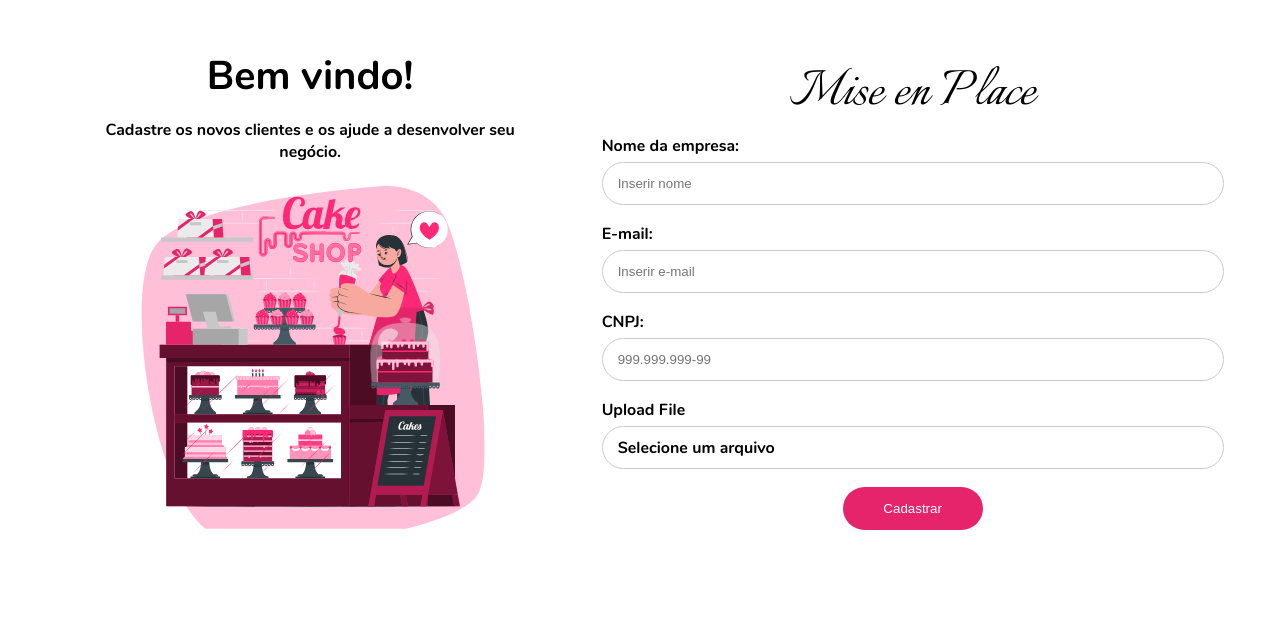
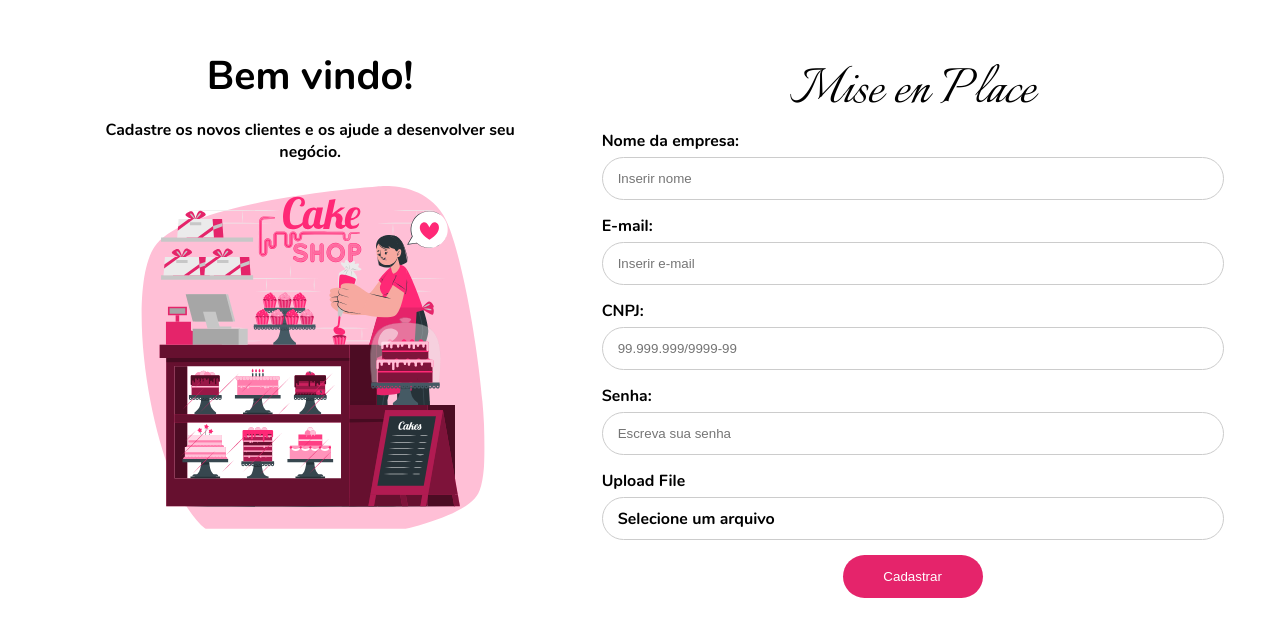
Before and after one commit to Grupo03-SPTECH20241/fe_MiseEnPlace, a React (Create React App) app in the folder mise-en-place/: page /Cadastro in a window 1280 px wide. Shown: the part 108-744 px from the top of the page. Built offline with nearby package versions, Linux system fonts and the light colour scheme.

Commit message:
fe_MiseEnPlace -> Integração tela de cadastro com o Back-end

```diff
--- a/mise-en-place/package.json
+++ b/mise-en-place/package.json
@@ -15,6 +15,7 @@
         "react": "^18.3.1",
         "react-chartjs-2": "^5.2.0",
         "react-dom": "^18.3.1",
+        "react-input-mask": "^2.0.4",
         "react-router-dom": "^6.23.1",
         "react-scripts": "5.0.1",
         "react-toastify": "^10.0.5",
--- a/mise-en-place/src/pages/Cadastro/Cadastro.jsx
+++ b/mise-en-place/src/pages/Cadastro/Cadastro.jsx
@@ -2,16 +2,62 @@ import React, { useState } from 'react';
 import cadastroStyles from './cadastro.module.css';
 import BlueWave from '../../utils/img/BlueWave.svg';
 import ConfeiteiraImage from '../../utils/img/ConfeiteiraImage.svg';
+import { toast, ToastContainer } from 'react-toastify';
+import 'react-toastify/dist/ReactToastify.min.css';
+import api from '../../api';
+import InputMask from 'react-input-mask'; // Importando a biblioteca para máscara de entrada
 
 function Cadastro() {
-    const [fileName, setFileName] = useState('');
+    const [filePath, setFilePath] = useState('');
+    const [nome, setNome] = useState('');
+    const [email, setEmail] = useState('');
+    const [cnpj, setCnpj] = useState('');
+    const [senha, setSenha] = useState('');
 
     const handleFileUpload = (event) => {
-        setFileName(event.target.files[0].name);
+        const uploadedFile = event.target.files[0];
+        if (uploadedFile) {
+            const path = URL.createObjectURL(uploadedFile);
+            let stringLogo = path.split('blob:');
+            setFilePath(stringLogo[1]); // Armazenar apenas o caminho do arquivo
+        }
+    };
+
+    const handleCadastro = async (event) => {
+        event.preventDefault();
+
+        if (!filePath || !nome || !email || !cnpj || !senha) {
+            toast.error('Por favor, preencha todos os campos e selecione um arquivo.', { theme: "colored" });
+            return;
+        }
+
+        // Construindo o payload para enviar apenas o caminho do arquivo e os dados do formulário
+        const payload = {
+            nome,
+            email,
+            cnpj,
+            senha, // Adiciona a senha ao payload
+            logo: filePath // Enviando apenas o caminho do arquivo
+        };
+
+        try {
+            await api.post('/usuarios', payload);
+            toast.success('Cadastro efetuado com sucesso!', { theme: "colored" });
+            // Limpar os campos após o sucesso
+            setNome('');
+            setEmail('');
+            setCnpj('');
+            setSenha('');
+            setFilePath('');
+        } catch (error) {
+            console.log(error);
+            toast.error('Erro ao cadastrar cliente', { theme: "colored" });
+        }
     };
 
     return (
         <div className={cadastroStyles['App']}>
+            <ToastContainer />
             <div className={cadastroStyles['form-container']}>
                 <div className={cadastroStyles['left-container']}>
                     <div>
@@ -22,26 +68,38 @@ function Cadastro() {
                 </div>
                 <div className={cadastroStyles['form-content']}>
                     <span>Mise en Place</span>
+                    <form onSubmit={handleCadastro}>
                         <div className={cadastroStyles['form-group']}>
                             <label>Nome da empresa:</label>
-                        <input type="text" name="companyName" placeholder="Inserir nome" />
+                            <input type="text" name="companyName" placeholder="Inserir nome" value={nome} onChange={e => setNome(e.target.value)} />
                         </div>
                         <div className={cadastroStyles['form-group']}>
                             <label>E-mail:</label>
-                        <input type="email" name="email" placeholder="Inserir e-mail" />
+                            <input type="email" name="email" placeholder="Inserir e-mail" value={email} onChange={e => setEmail(e.target.value)} />
                         </div>
                         <div className={cadastroStyles['form-group']}>
                             <label>CNPJ:</label>
-                        <input type="text" name="cnpj" placeholder="999.999.999-99" />
+                            <InputMask
+                                mask="99.999.999/9999-99" // Máscara para o formato de CNPJ
+                                value={cnpj}
+                                onChange={e => setCnpj(e.target.value)}
+                            >
+                                {(inputProps) => <input {...inputProps} type="text" placeholder="99.999.999/9999-99" />}
+                            </InputMask>
+                        </div>
+                        <div className={cadastroStyles['form-group']}>
+                            <label>Senha:</label>
+                            <input type="password" name="senha" placeholder="Escreva sua senha" value={senha} onChange={e => setSenha(e.target.value)} />
                         </div>
                         <div className={cadastroStyles['form-group']}>
                             <label>Upload File</label>
                             <div className={cadastroStyles['custom-file-upload']} onClick={() => document.getElementById('file-upload').click()}>
-                            {fileName || 'Selecione um arquivo'}
+                                {filePath || 'Selecione um arquivo'}
                             </div>
                             <input id="file-upload" type="file" onChange={handleFileUpload} style={{ display: 'none' }} />
                         </div>
                         <button className={cadastroStyles['buttonCadastro-submit']} type="submit">Cadastrar</button>
+                    </form>
                 </div>
             </div>
         </div>
--- a/mise-en-place/src/pages/Login/login.jsx
+++ b/mise-en-place/src/pages/Login/login.jsx
@@ -22,11 +22,8 @@ function Login() {
         })
     };
 
-    var clicou = false;
     return (
         <div className={LoginStyles['App']}>
-
-
 
             <ToastContainer />
             <div className={LoginStyles['form-container']}>
```
Also changed, not shown: 1 other file (tests, documents, lock files or other folders). Lines whose indentation alone changed are shown as unchanged.
